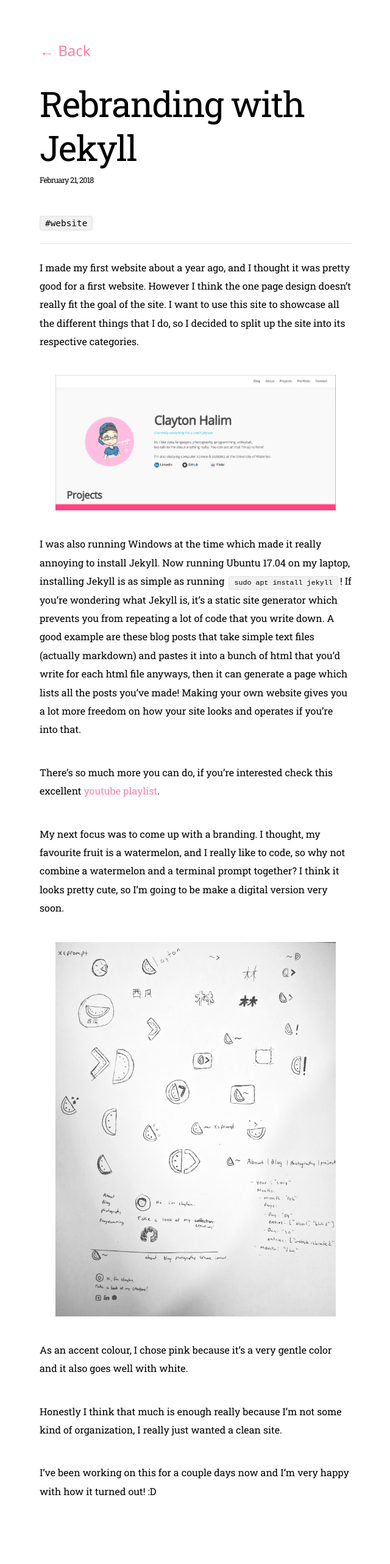
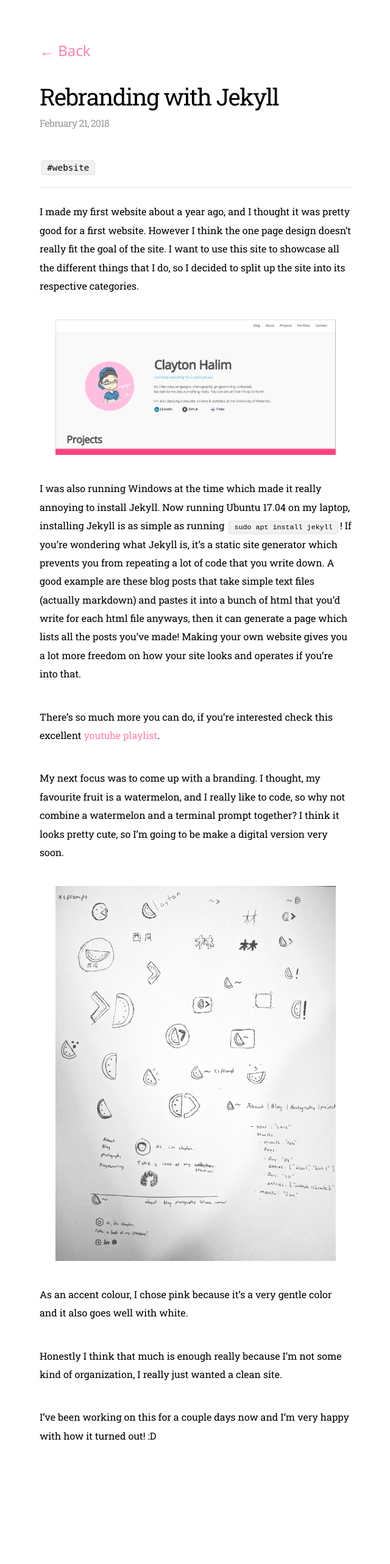
Before and after one commit to clayton-halim/clayton-halim.github.io, a Jekyll site: the page built from _posts/2018-02-21-rebranding-with-jekyll.md, in a window 1280 px wide. Shown: the whole page at 61% size, without its empty margins (319-959 px from the left). Built offline with Jekyll 4.4.1, drawn with Linux system fonts in a browser that asks for light colours; nearby versions of some CDN libraries; after the commit the page ends 2474 px from its top, so only the background shows below that.

Commit message:
Fix title size and color

```diff
--- a/_layouts/post.html
+++ b/_layouts/post.html
@@ -14,7 +14,7 @@
         <h5 class="blog-date">{{ page.date | date: "%B %d, %Y"}}</h5>
         <br>
         {% for tag in page.tags %}
-            <code class="tag blog-title">#{{ tag }}</code>
+            <code class="tag">#{{ tag }}</code>
         {% endfor %}
         <hr>
         {{content}}
--- a/assets/css/style.css
+++ b/assets/css/style.css
@@ -104,7 +104,8 @@ a {
 .blog-date {
     font-family: "Roboto Slab";
     margin-top: 0.5rem;
-    font-size: 80%;
+    font-size: 1em;
+    color: #999;
 }
 
 .blog-img {
@@ -120,6 +121,7 @@ a {
 
 .blog-title {
     font-family: "Roboto Slab";
+    font-size: 2.4em;
     margin: 0;
 }
 
```
